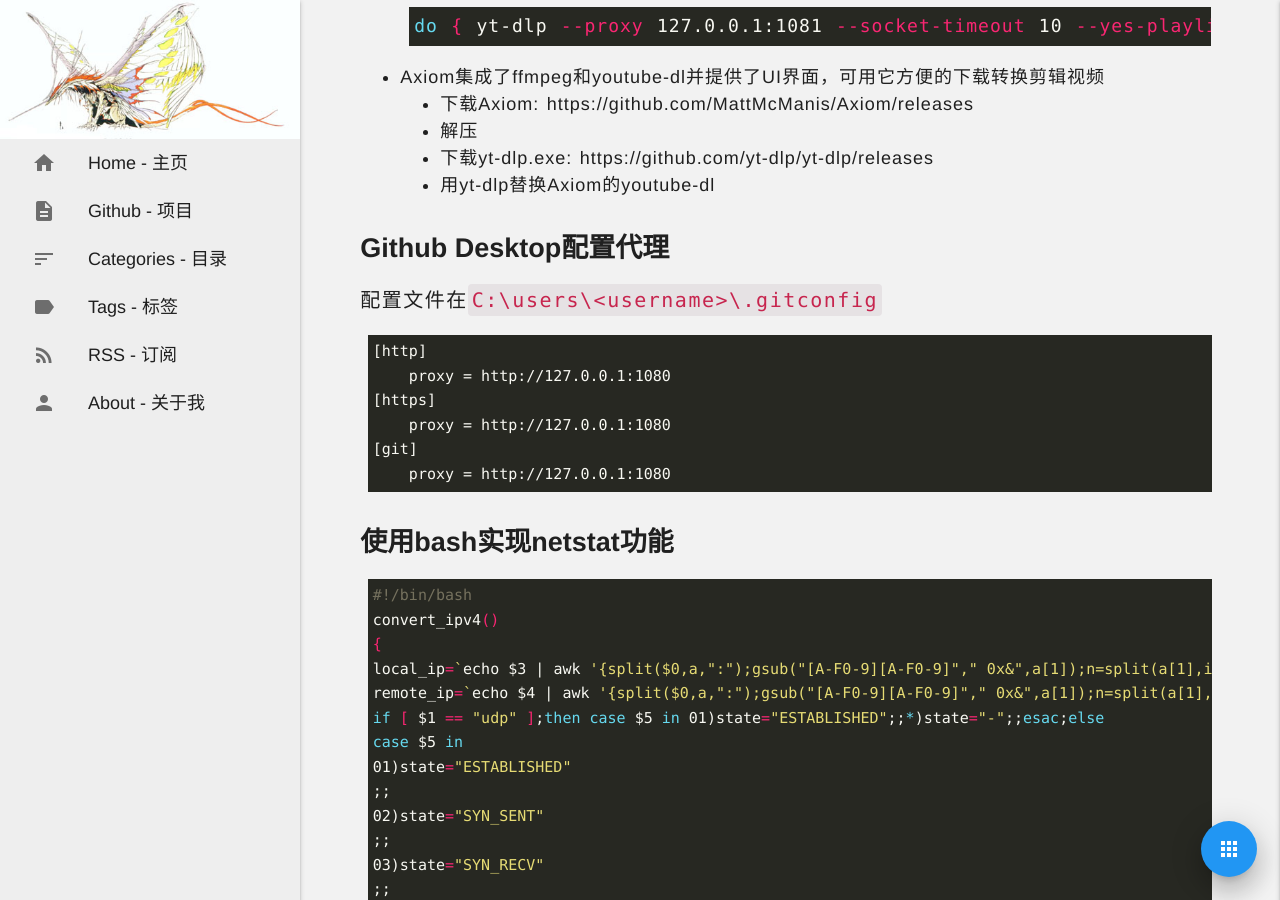
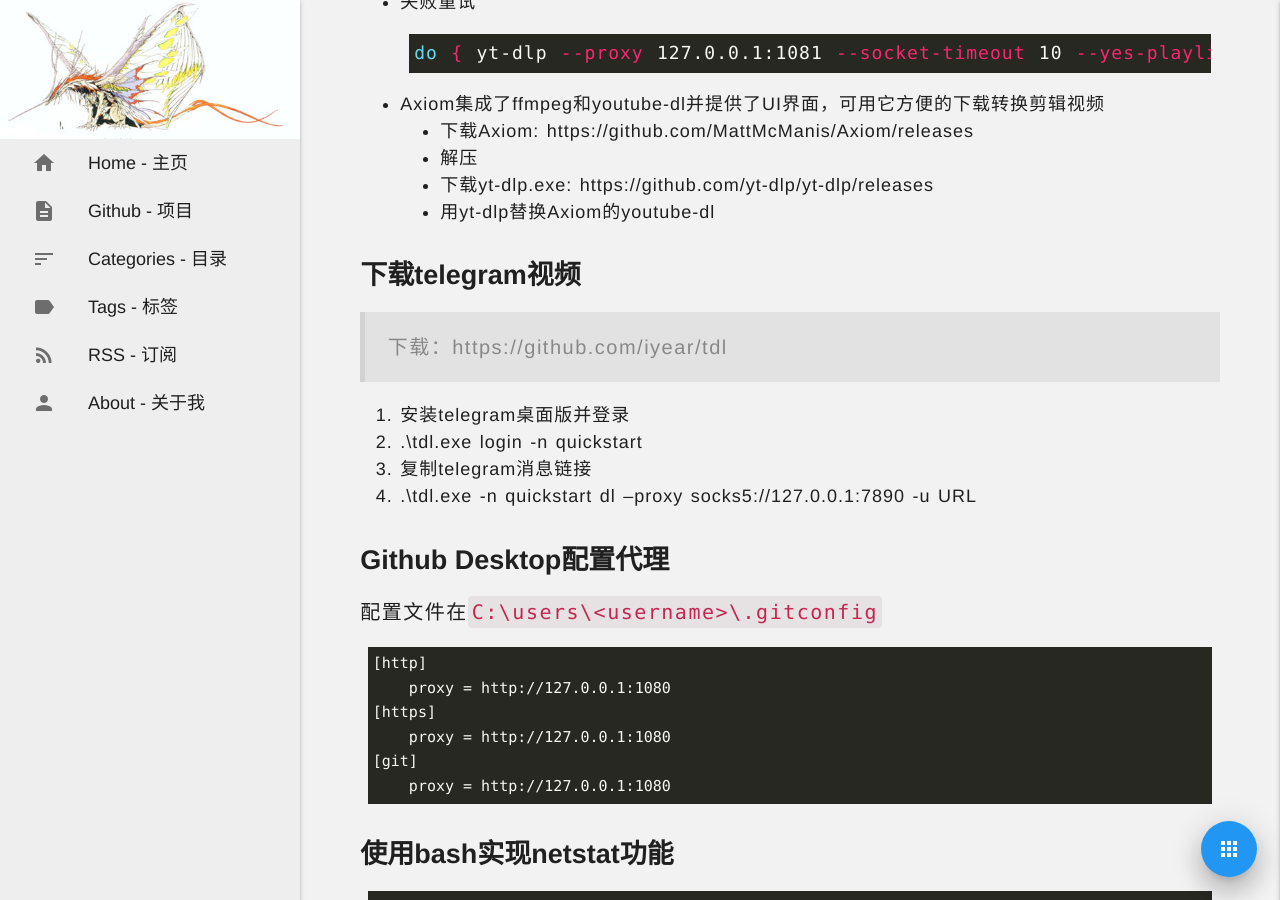
Before and after one commit to noirfate/noirfate.github.io, a Jekyll site: the page built from _posts/2021-10-13-some-tricks.md, in a window 1280 px wide and 900 px high, scrolled down 3627 px. Built offline with Jekyll 4.4.1, drawn with Linux system fonts in a browser that asks for light colours; some web fonts are replaced; a script that is not in the unit is left out.

Commit message:
Update 2021-10-13-some-tricks.md

```diff
--- a/_posts/2021-10-13-some-tricks.md
+++ b/_posts/2021-10-13-some-tricks.md
@@ -89,6 +89,14 @@
   - 解压
   - 下载yt-dlp.exe: https://github.com/yt-dlp/yt-dlp/releases
   - 用yt-dlp替换Axiom的youtube-dl
+
+## 下载telegram视频
+> 下载：https://github.com/iyear/tdl
+
+1. 安装telegram桌面版并登录
+2. .\tdl.exe login -n quickstart
+3. 复制telegram消息链接
+4. .\tdl.exe -n quickstart dl --proxy socks5://127.0.0.1:7890 -u URL
 
 ## Github Desktop配置代理
 配置文件在`C:\users\<username>\.gitconfig`
```
